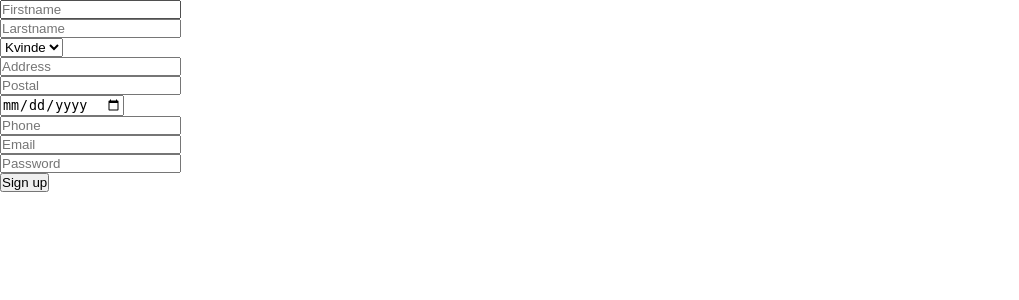
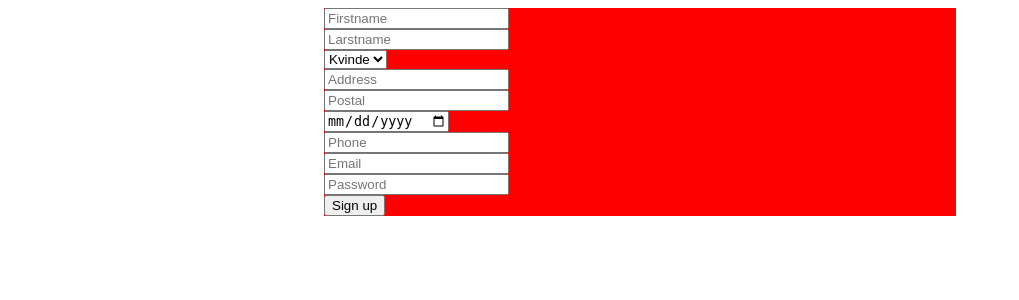
Before and after one commit to AnnicaF/chefmee, a PHP site: page /register.php in a window 1280 px wide. Shown: the top 300 px of the page, without its empty margins (0-1019 px from the left). Run offline with PHP 8.4, Linux system fonts and the light colour scheme.

Commit message:
grit logind

```diff
--- a/register.php
+++ b/register.php
@@ -4,7 +4,7 @@
     <meta charset="UTF-8">
     <meta http-equiv="X-UA-Compatible" content="IE=edge">
     <meta name="viewport" content="width=device-width, initial-scale=1.0">
-  <link rel="stylesheet" href="style.css">
+  <link rel="stylesheet" href="styles.css">
     <title>Register</title>
 </head>
 <body>
@@ -41,5 +41,29 @@ var_export($_GET);
 <button type="submit" name="submit">Sign up</button>
 </form>
 
+<div class="container">
+  <div class="google"></div>
+  <div class="facebook"></div>
+  <div class="personoplysninger"></div>
+  <div class="fornavn"></div>
+  <div class="efternavn"></div>
+  <div class="adresse"></div>
+  <div class="etage"></div>
+  <div class="postnummer"></div>
+  <div class="by"></div>
+  <div class="køn"></div>
+  <div class="år"></div>
+  <div class="fødselsdag"></div>
+  <div class="mobilnummer"></div>
+  <div class="logind-oplysninger"></div>
+  <div class="email"></div>
+  <div class="kodeord"></div>
+  <div class="gentagkode"></div>
+  <div class="nyhedsbrev"></div>
+  <div class="vilkår"></div>
+  <div class="opret"></div>
+  <div class="opretprofil"></div>
+</div>
+
 </body>
 </html>
--- a/style.css
+++ b/style.css
@@ -37,8 +37,3 @@
 .container .content .btn:hover{
     background-color: crimson;
 }
-
-
-
-
-/* Forside */
--- a/styles.css
+++ b/styles.css
@@ -53,3 +53,12 @@ header{
     text-align: center;
     color:aliceblue;
 }
+
+
+/* LOGIND FUNKTION */
+
+form{
+    margin-left: 25%;
+    margin-right: 25%;
+    background-color: red;
+}
```
